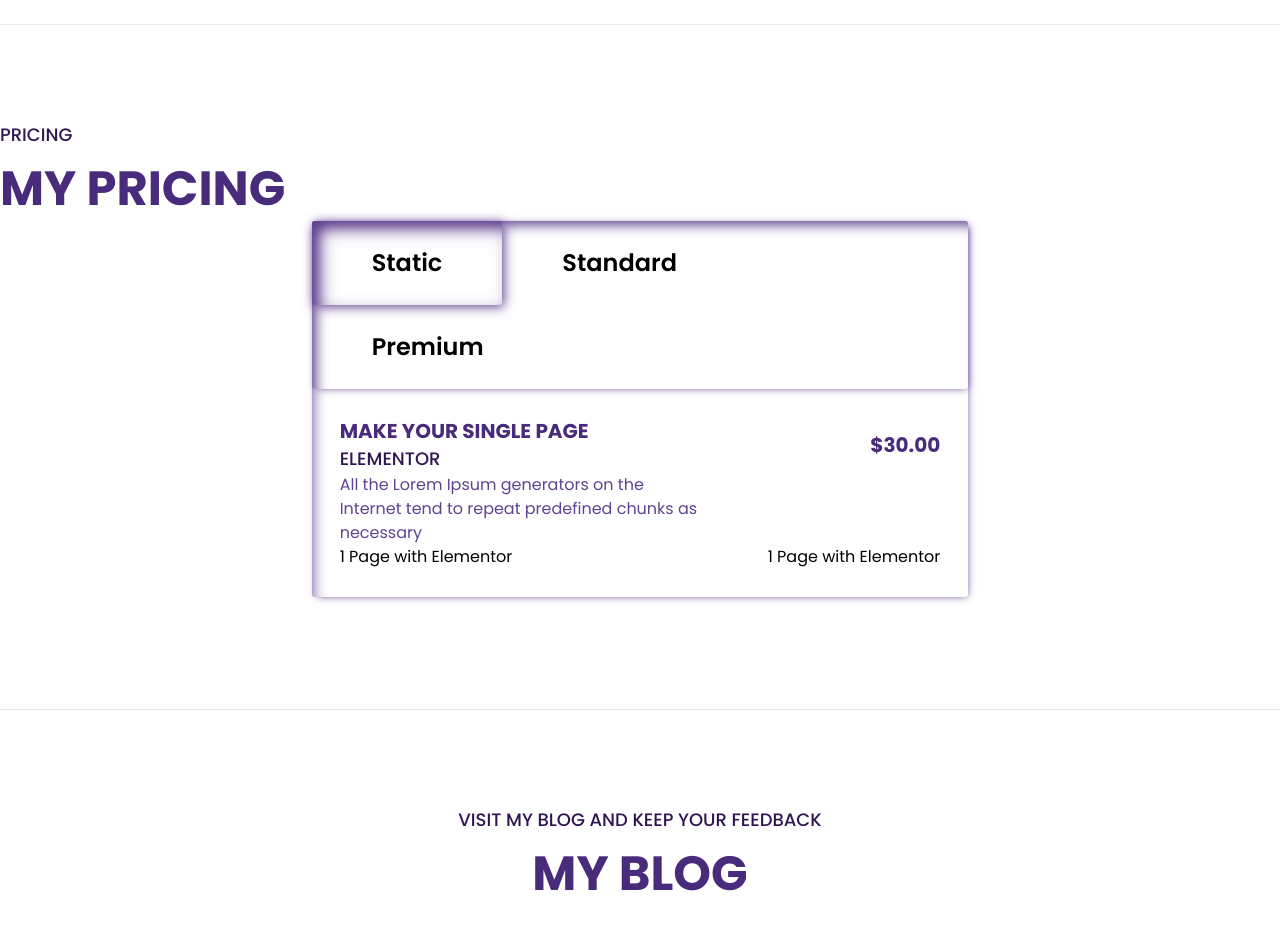
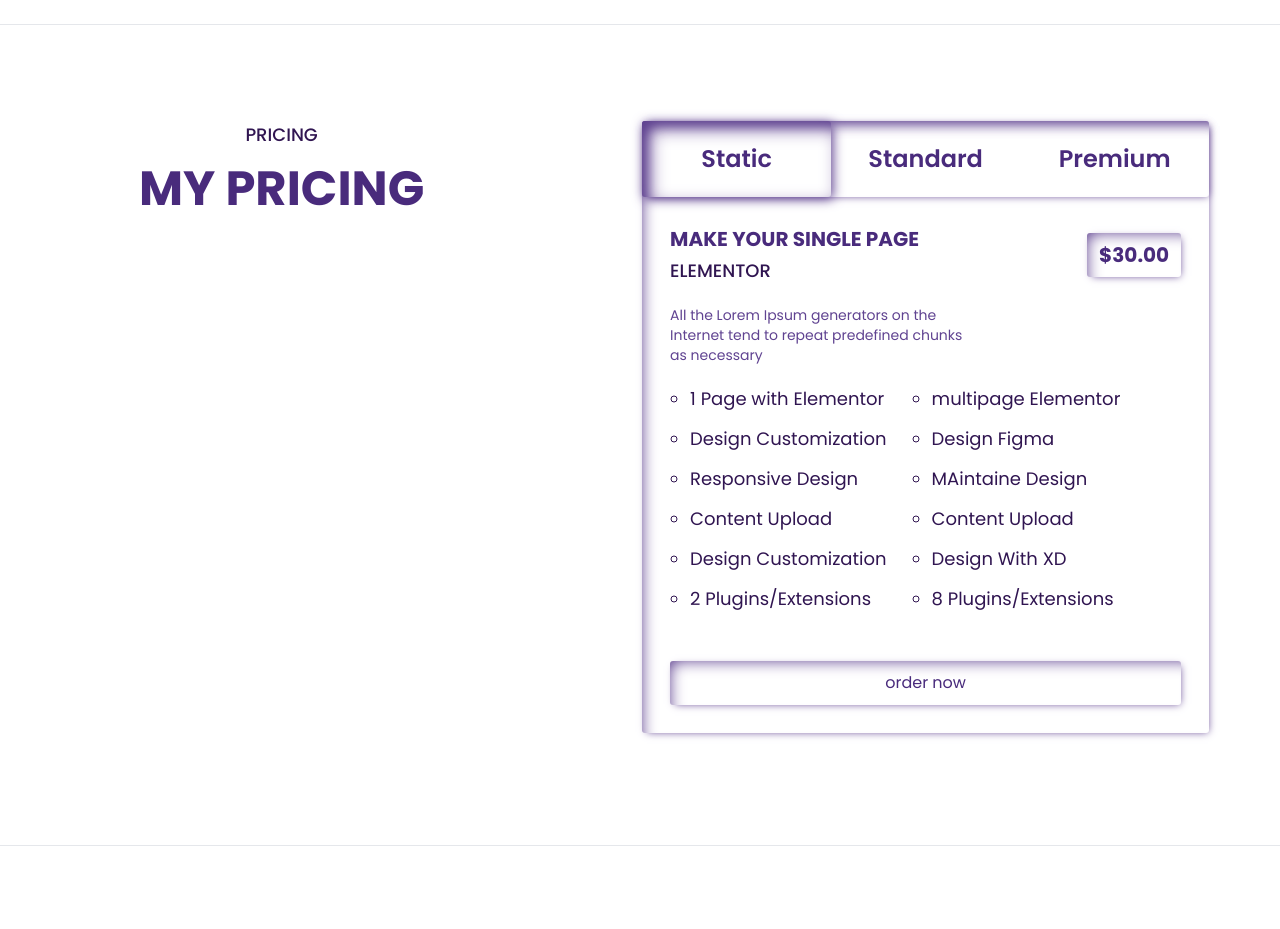
Before and after one commit to MQasim34/MyBios, a React (Vite) app: page / in a window 1280 px wide. Shown: the part 3900-4829 px from the top of the page. Built offline with nearby package versions, Linux system fonts and the light colour scheme.

Commit message:
styling: pricing section

```diff
--- a/src/components/Pricing.jsx
+++ b/src/components/Pricing.jsx
@@ -13,10 +13,10 @@ const Pricing = () => {
   return (
     <div
       id="pricing"
-      className="lg:container m-auto lg:px-0 px-3 md:pt-24 pt-16 border-b md:pb-28 pb-14 "
+      className="lg:container m-auto lg:px-0 px-3 md:pt-24 pt-20 border-b md:pb-28 pb-14 "
     >
-      <div className="flex md:felx-row flex-col md:gap-2 gap-4 justify-between ">
-        <div className="features flex flex-col gap-4 md:text-left text-center">
+      <div className=" relative flex md:flex-row flex-col md:gap-2 gap-4 justify-between ">
+        <div className="features md:sticky  top-36 flex flex-col md:gap-4 ga-2 h-[100%] text-center md:w-[44%] w-full">
           <h3 className="text-[--headingColor] font-[500] uppercase text-lg">
             pricing
           </h3>
@@ -26,16 +26,19 @@ const Pricing = () => {
         </div>
 
         {/*  */}
-        <div className="portfolioCard md:w-[51.3%] w-[94.3%] m-auto">
-          <div className="flex flex-wrap resumTabs">
+        <div className="portfolioCard md:w-[44.3%] w-[100%] m-auto">
+          <div className="flex md:flex-nowrap justify-between items-center resumTabs">
             {pricing.map((tab) => (
               <div
                 key={tab.id}
-                className={`cursor-pointer p-3 resumBtn text-[24px] font-[600] py-6 px-[60px]
+                className={`w-full flex text-center cursor-pointer md:p-1 p-0 resumBtn
                  ${tab.id === activetabs ? "activetab" : ""} `}
                 onClick={() => handleTabclick(tab.id)}
               >
-                {tab.tabBtn}
+                <h1 className="md:text-[24px] text-sm font-[600] md:py-6 py-5 w-full px-[17px]">
+                  {" "}
+                  {tab.tabBtn}
+                </h1>
               </div>
             ))}
           </div>
@@ -44,38 +47,87 @@ const Pricing = () => {
             {pricing.map((tabs) => (
               <div key={tabs.id}>
                 {activetabs === tabs.id && (
-                  <div className="p-7">
-                    <div className="flex justify-between items-center">
-                      <div className="flex flex-col">
-                        <h1 className="color-[--headingColor] flex flex-col md:gap-3 gap-0 lg:text-xl leading-tight sm:text-sm text-lg uppercase font-[700] ">
+                  <div className="flex flex-col md:gap-5 gap-5 px-7 py-7">
+                    <div className="flex justify-between items-center gap-2">
+                      <div className="flex flex-col gap-1">
+                        <h1 className="color-[--headingColor] flex flex-col md:gap-3 gap-0 lg:text-xl leading-tight sm:text-sm text-sm uppercase md:font-[700] font-[600]">
                           {tabs.title}
                         </h1>
-                        <h3 className="text-[--headingColor] font-[500] uppercase text-lg">
+                        <h3 className="text-[--headingColor] font-[500] uppercase md:text-lg text-sm">
                           {tabs.subTitle}
                         </h3>
                       </div>
                       <div>
-                        <h1 className="color-[--headingColor] flex flex-col md:gap-3 gap-0 lg:text-xl leading-tight sm:text-sm text-lg uppercase font-[700]">
+                        <h1 className="contactshadow px-3 py-2 color-[--headingColor] flex flex-col md:gap-3 gap-0 lg:text-xl leading-tight sm:text-sm text-sm uppercase font-[700]">
                           ${tabs.price}.00
                         </h1>
                       </div>
                     </div>
                     <div>
-                      <p className="flex md:w-[60%]">{tabs.detail}</p>
+                      <p className="flex md:w-[60%] md:text-sm text-xs">
+                        {tabs.detail}
+                      </p>
                       {/* <React.Fragment>
                           <p>{line}</p>
                         </React.Fragment> */}
                     </div>
-                    <div className="flex flex-col">
-                      <ul className="flex justify-between items-center">
-                        <li>{tabs.li1}</li>
-                        <li>{tabs.li2}</li>
+                    <div className="pricingCard flex flex-col gap-3 px-5">
+                      <ul className="flex sm:flex-row justify-between items-center">
+                        <li className="text-[--headingColor] md:text-lg text-sm">
+                          {tabs.li1}
+                        </li>
+                        <li className="text-[--headingColor] md:text-lg text-sm">
+                          {tabs.li2}
+                        </li>
                       </ul>
-                      <div className="flex justify-between items-center"></div>
-                      <div className="flex justify-between items-center"></div>
-                      <div className="flex justify-between items-center"></div>
-                      <div className="flex justify-between items-center"></div>
-                      <div className="flex justify-between items-center"></div>
+                      <ul className="flex sm:flex-row justify-between items-center">
+                        <li className="text-[--headingColor] md:text-lg text-sm">
+                          {tabs.li3}
+                        </li>
+                        <li className="text-[--headingColor] md:text-lg text-sm">
+                          {tabs.li4}
+                        </li>
+                      </ul>
+                      <ul className="flex sm:flex-row justify-between items-center">
+                        <li className="text-[--headingColor] md:text-lg text-sm">
+                          {tabs.li5}
+                        </li>
+                        <li className="text-[--headingColor] md:text-lg text-sm">
+                          {tabs.li6}
+                        </li>
+                      </ul>
+                      <ul className="flex sm:flex-row justify-between items-center">
+                        <li className="text-[--headingColor] md:text-lg text-sm">
+                          {tabs.li7}
+                        </li>
+                        <li className="text-[--headingColor] md:text-lg text-sm">
+                          {tabs.li8}
+                        </li>
+                      </ul>
+                      <ul className="flex sm:flex-row justify-between items-center">
+                        <li className="text-[--headingColor] md:text-lg text-sm">
+                          {tabs.li9}
+                        </li>
+                        <li className="text-[--headingColor] md:text-lg text-sm">
+                          {tabs.li10}
+                        </li>
+                      </ul>
+                      <ul className="flex sm:flex-row justify-between items-center">
+                        <li className="text-[--headingColor] md:text-lg text-sm">
+                          {tabs.li11}
+                        </li>
+                        <li className="text-[--headingColor] md:text-lg text-sm">
+                          {tabs.li12}
+                        </li>
+                      </ul>
+                    </div>
+                    <div className="md:pt-7">
+                      <button
+                        type="submit"
+                        className="contactBtn w-full cursor-pointer"
+                      >
+                        order now
+                      </button>
                     </div>
                   </div>
                 )}
--- a/src/index.css
+++ b/src/index.css
@@ -23,6 +23,26 @@
     --headingColor: #301551;
     --position: fixed;
     --filterColor: "invert(5%) sepia(89%) saturate(3727%) hue-rotate(264deg) brightness(103%) contrast(93%)",
+
+}
+
+.pricingCard ul {
+    gap: 12px;
+}
+
+.pricingCard li {
+    list-style-type: circle;
+    width: 50%;
+}
+
+@media only screen and (max-width: 428px) {
+    .pricingCard ul {
+        flex-direction: column;
+    }
+
+    .pricingCard li {
+        width: 100%;
+    }
 
 }
 
--- a/src/siteData/features/index.js
+++ b/src/siteData/features/index.js
@@ -211,17 +211,17 @@ export const pricing = [
         price: 30.00,
         detail: `All the Lorem Ipsum generators on the Internet tend to \n repeat predefined chunks as necessary`,
         li1: '1 Page with Elementor',
-        li2: '1 Page with Elementor',
-        li3: '1 Page with Elementor',
-        li4: '1 Page with Elementor',
-        li5: '1 Page with Elementor',
-        li6: '1 Page with Elementor',
-        li7: '1 Page with Elementor',
-        li8: '1 Page with Elementor',
-        li9: '1 Page with Elementor',
-        li10: '1 Page with Elementor',
-        li11: '1 Page with Elementor',
-        li12: '1 Page with Elementor',
+        li2: 'multipage Elementor',
+        li3: 'Design Customization',
+        li4: 'Design Figma',
+        li5: 'Responsive Design',
+        li6: 'MAintaine Design',
+        li7: 'Content Upload',
+        li8: 'Content Upload',
+        li9: 'Design Customization',
+        li10: 'Design With XD',
+        li11: '2 Plugins/Extensions',
+        li12: '8 Plugins/Extensions',
     },
     {
         id: 2,
```
